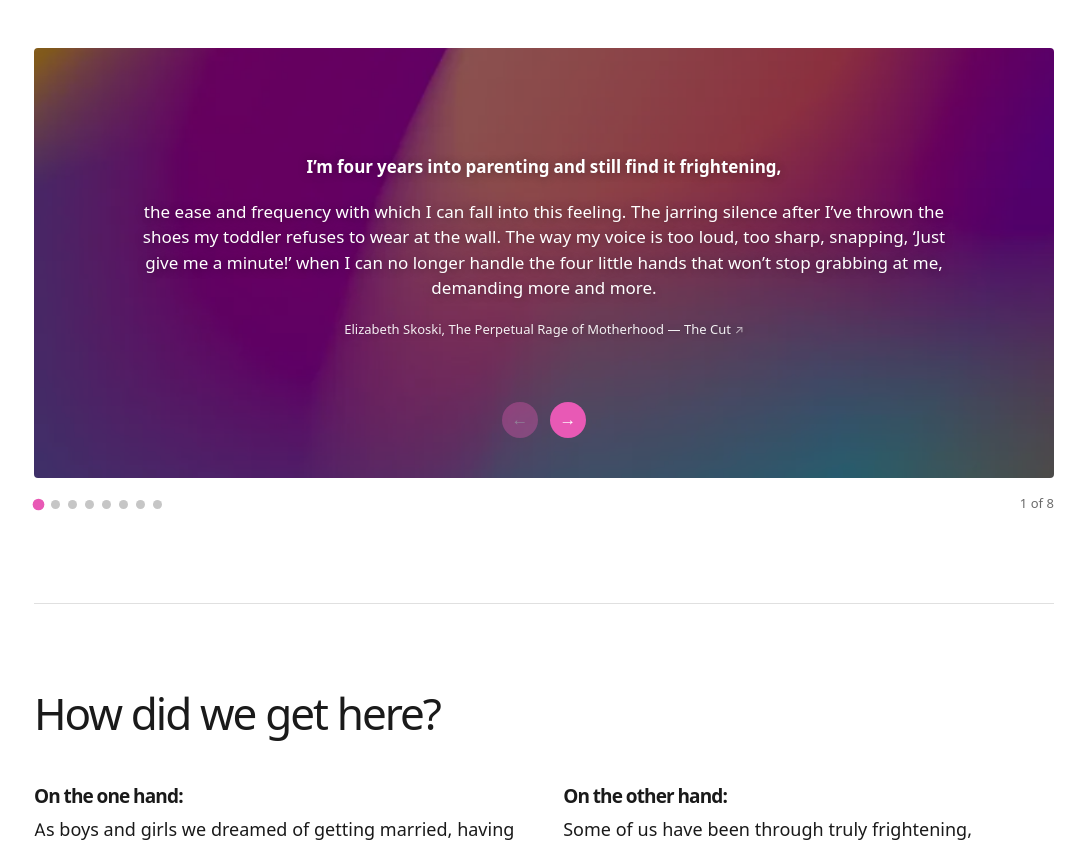
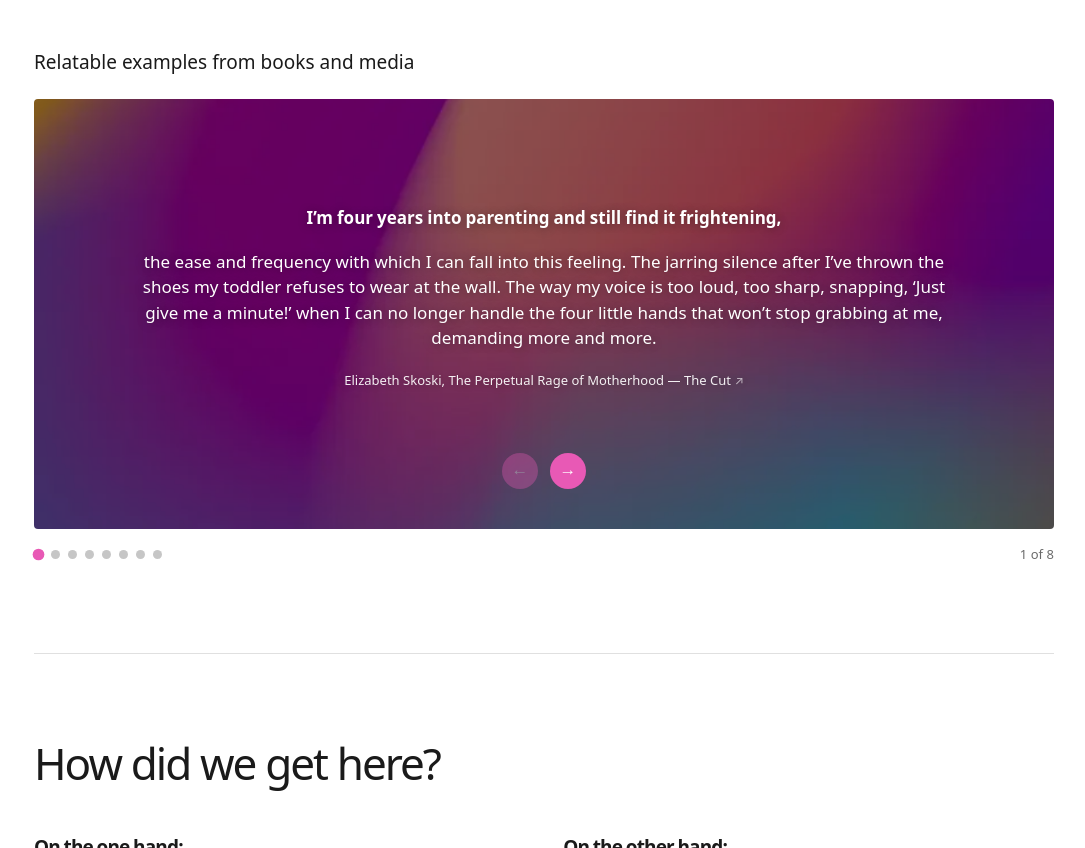
Before and after one commit to schreiberproductions/easy-to-be-angry, a plain HTML site: page index.html in a window 1280 px wide. Shown: the part 875-1723 px from the top of the page, without its empty margins (96-1181 px from the left). Drawn offline with Linux system fonts and the light colour scheme.

Commit message:
Restore the line above the quote carousel on Learn
"Relatable examples from books and media" sat above the carousel on the Vev
site as ordinary visible text. In the rebuild it survived only as the
section's aria-label, so a screen reader announced it and nobody else ever saw
it. It is a visible paragraph again, and the section now takes its accessible
name from that text rather than repeating it in an attribute.

Found by diffing the rebuilt pages against the archive phrase by phrase.

Co-Authored-By: Claude Opus 5 <noreply@anthropic.com>

```diff
--- a/index.html
+++ b/index.html
@@ -113,8 +113,10 @@
     </div>
   </section>
 
-  <section class="section section--light section--no-rule section--continues" aria-label="Relatable examples from books and media">
+  <section class="section section--light section--no-rule section--continues" aria-labelledby="relatable-examples">
     <div class="container">
+
+      <p class="section__subtitle" id="relatable-examples">Relatable examples from books and media</p>
 
       <div class="carousel" data-carousel>
         <div class="carousel__stage">
```
